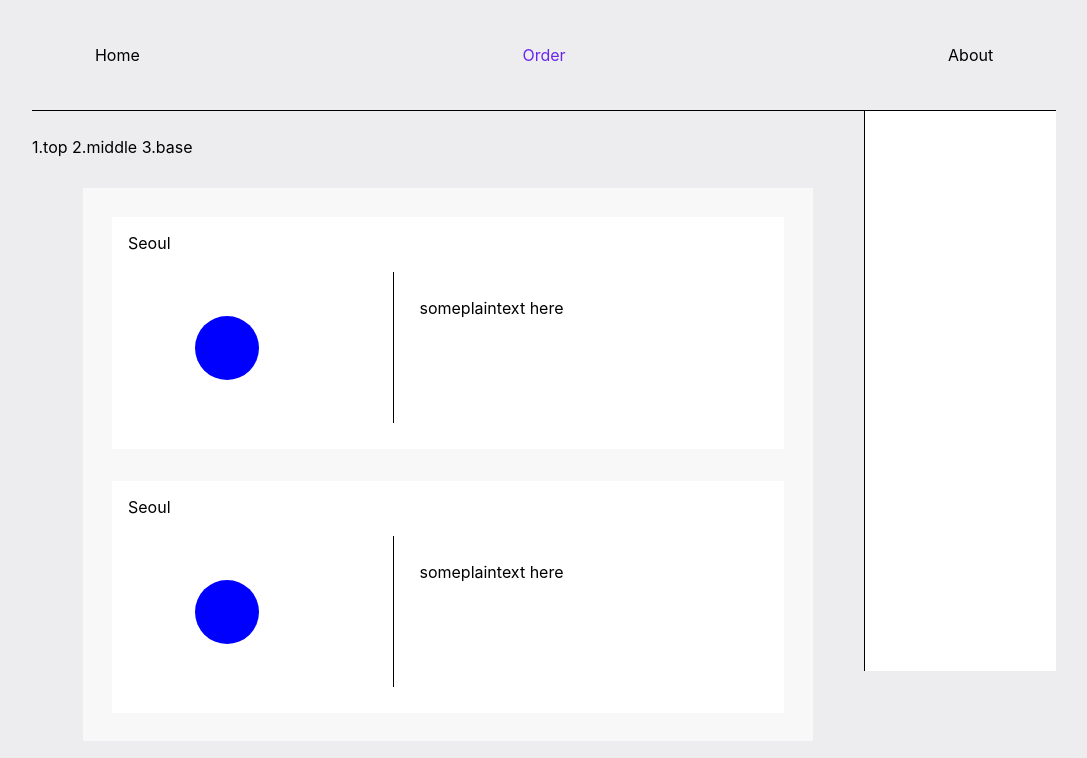
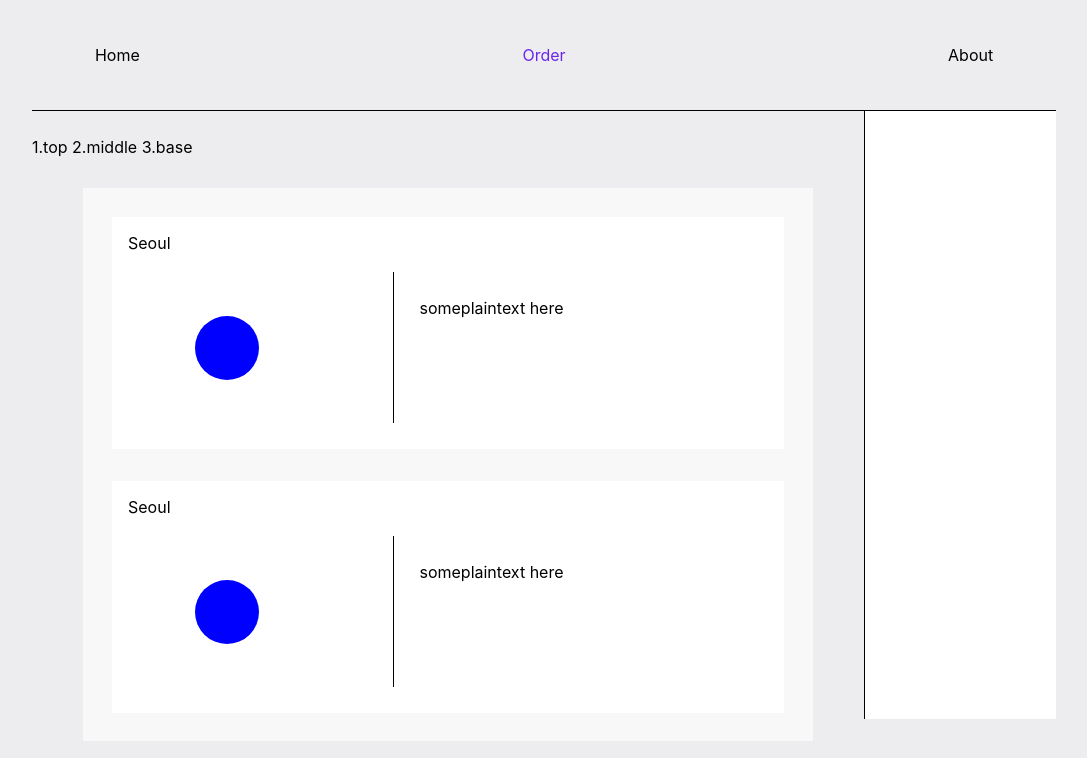
Before and after one commit to minji0345/your-own-light, a React (Create React App) app: page / in a window 1280 px wide. Both pictures are taken after a click on the element "Order". Shown: the top 758 px of the page, without its empty margins (96-1183 px from the left). Built offline with nearby package versions, Linux system fonts and the light colour scheme.

Commit message:
in progress

```diff
--- a/src/components/maincontexts/maincontexts.css
+++ b/src/components/maincontexts/maincontexts.css
@@ -21,7 +21,7 @@
 
 .order-state {
 	width: 15vw;
-	height: 70vh;
+	height: 76vh;
 	margin: 0;
 	background-color: white;
 	border-left: black solid 1px;
```
Also changed, not shown: src/components/maincontexts/Order.js (indentation only).
